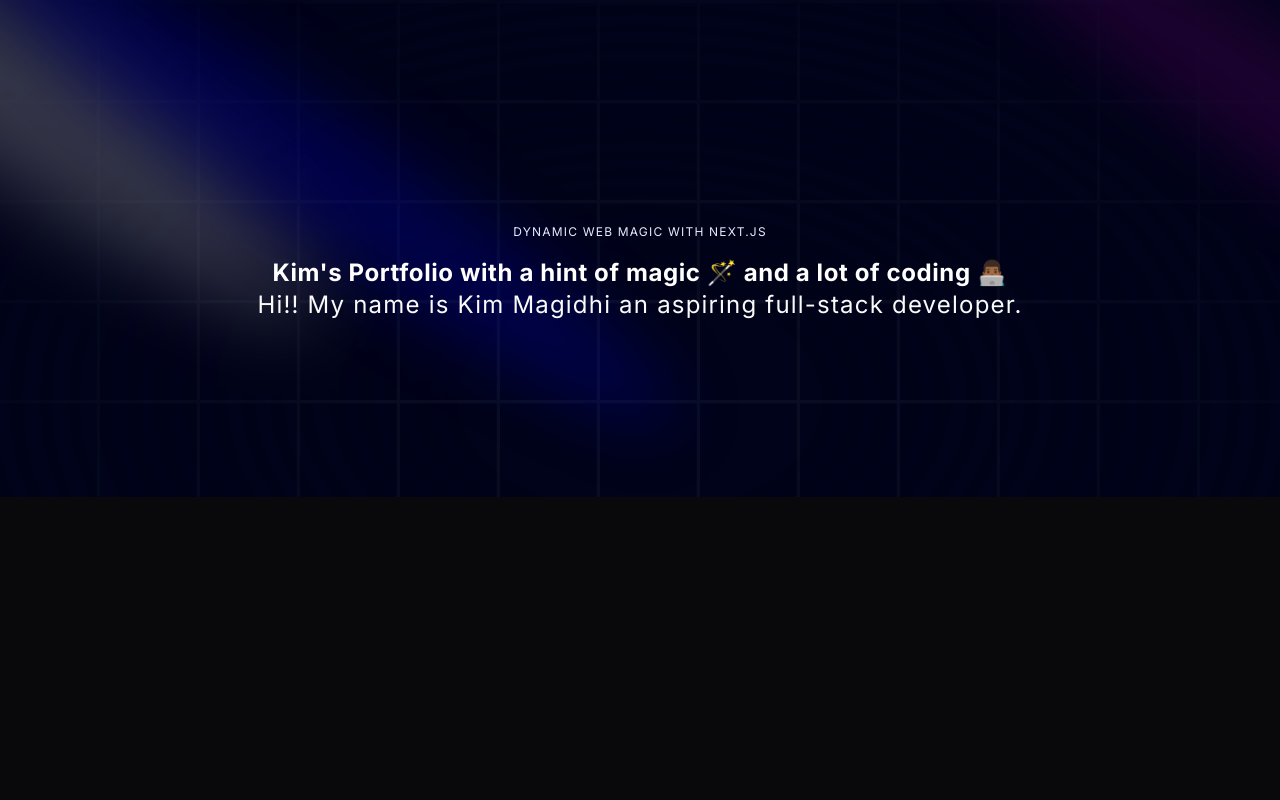
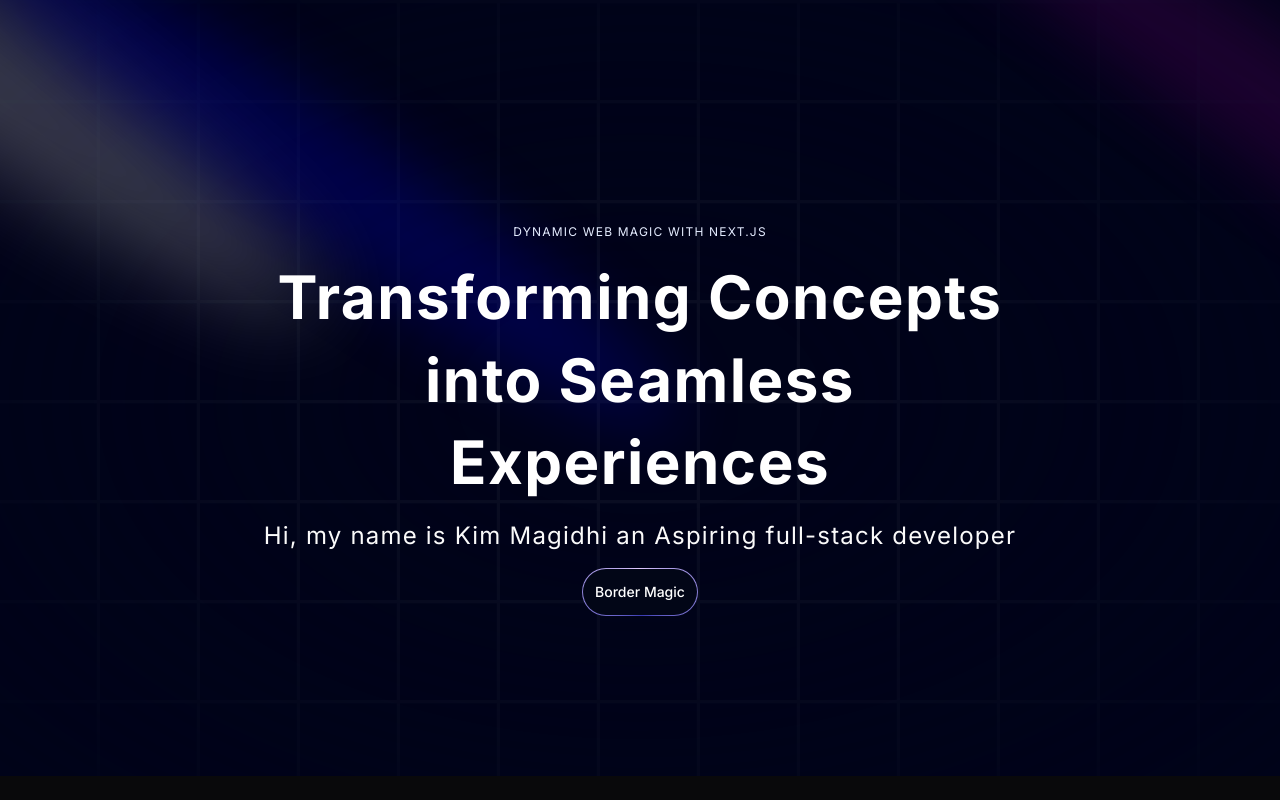
Before and after one commit to KingKimSilverWolf/portfolio_website, a Next.js app: page / in a window 1280 px wide. Built offline with nearby package versions, Linux system fonts and the light colour scheme.

Commit message:
Added a button to the hero section, the button will be connected to my project section

```diff
--- a/components/Hero.tsx
+++ b/components/Hero.tsx
@@ -1,5 +1,6 @@
 import { Spotlight } from './ui/Spotlight'
 import { TextGenerateEffect } from './ui/TextGenerateEffect'
+import  MagicButton  from './ui/MagicButton'
 
 const Hero = () => {
   return (
@@ -21,11 +22,15 @@
                 </h2>
                 <TextGenerateEffect
                   className="text-center text-[40px] md:text-5xl lg:text-6xl"
-                  words="Kim's Portfolio with a hint of magic 🪄 and a lot of coding 👨🏾‍💻"
+                  words="Transforming Concepts into Seamless Experiences"
                 />
                 <p className='text-center md:tracking-wider mb-4 text-sm md:text-lg lg:text-2xl'>
-                    Hi!! My name is Kim Magidhi an aspiring full-stack developer.
+                    Hi, my name is Kim Magidhi an Aspiring full-stack developer
                 </p>
+
+                <a href="#about">
+                  <MagicButton />
+                </a>
             </div>
         </div>
 
--- /dev/null
+++ b/components/ui/MagicButton.tsx
@@ -0,0 +1,14 @@
+import React from 'react'
+
+const MagicButton = () => {
+  return (
+    <button className="relative inline-flex h-12 overflow-hidden rounded-full p-[1px] focus:outline-none focus:ring-2 focus:ring-slate-400 focus:ring-offset-2 focus:ring-offset-slate-50">
+        <span className="absolute inset-[-1000%] animate-[spin_2s_linear_infinite] bg-[conic-gradient(from_90deg_at_50%_50%,#E2CBFF_0%,#393BB2_50%,#E2CBFF_100%)]" />
+        <span className="inline-flex h-full w-full cursor-pointer items-center justify-center rounded-full bg-slate-950 px-3 py-1 text-sm font-medium text-white backdrop-blur-3xl">
+            Border Magic
+        </span>
+    </button>
+  )
+}
+
+export default MagicButton
--- a/components/ui/TextGenerateEffect.tsx
+++ b/components/ui/TextGenerateEffect.tsx
@@ -37,7 +37,7 @@
           return (
             <motion.span
               key={word + idx}
-              className="dark:text-white text-black opacity-0"
+              className={`${idx > 3 ? 'text-purple' : 'dark:text-white text-black'}opacity-0`}
               style={{
                 filter: filter ? "blur(10px)" : "none",
               }}
@@ -52,8 +52,8 @@
 
   return (
     <div className={cn("font-bold", className)}>
-      <div className="mt-4">
-        <div className=" dark:text-white text-black text-2xl leading-snug tracking-wide">
+      <div className="my-4">
+        <div className=" dark:text-white text-black leading-snug tracking-wide">
           {renderWords()}
         </div>
       </div>
```
